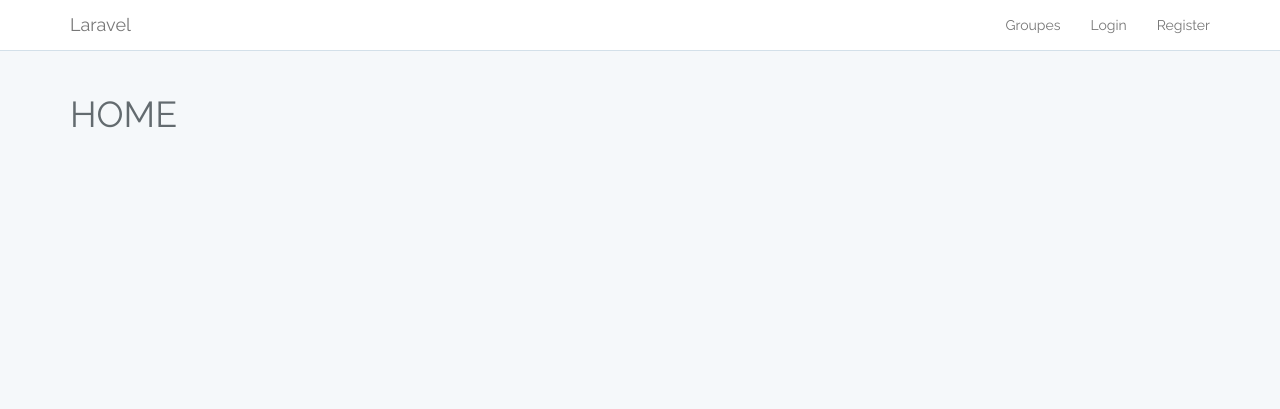
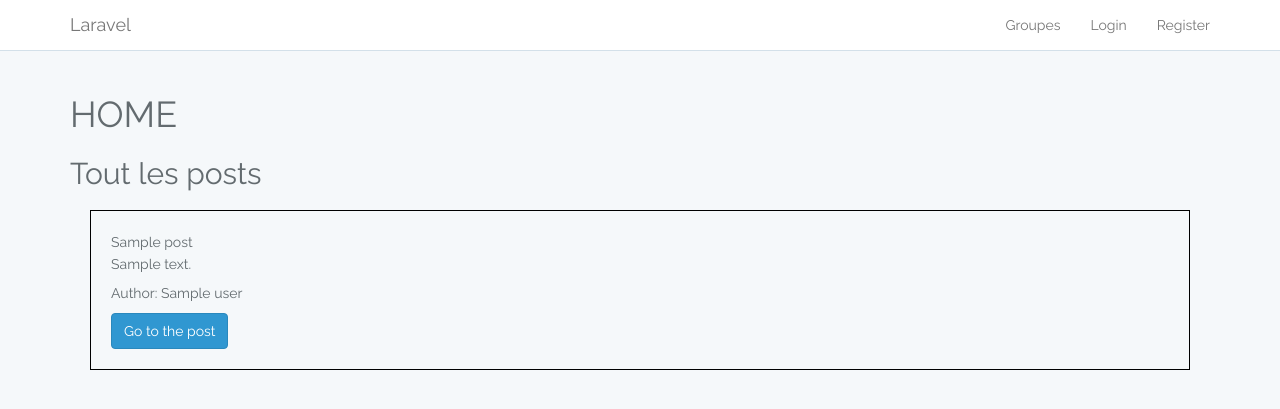
Before and after one commit to benads/laravel-training, a Laravel app: template resources/views/home.blade.php in a window 1280 px wide. Shown: the top 409 px of the page. Run offline with Laravel 8, Linux system fonts and the light colour scheme; the template is opened without the code that fills it: most values are stand-ins (such as "Sample title", 1, 10 or a date in 2020); settings files or empty folders that the repository lacks are supplied.

Commit message:
display posts on homepage

```diff
--- a/app/Http/Controllers/HomeController.php
+++ b/app/Http/Controllers/HomeController.php
@@ -4,6 +4,7 @@ namespace App\Http\Controllers;
 
 use App\Events\UserSignedUp;
 use App\Events\UserWasBanned;
+use App\Models\Post;
 use App\Models\User;
 use Illuminate\Http\Request;
 use Illuminate\Support\Facades\DB;
@@ -17,9 +18,10 @@ class HomeController extends Controller
      */
     public function index()
     {
+        $posts = Post::paginate(15);
         event(new UserSignedUp('John Doe'));
         // $user = User::latest()->first();
         // event(new UserWasBanned($user));
-        return view('home');
+        return view('home', compact('posts'));
     }
 }
--- a/app/Models/Post.php
+++ b/app/Models/Post.php
@@ -6,5 +6,8 @@ use Illuminate\Database\Eloquent\Model;
 
 class Post extends Model
 {
-    //
+    public function user()
+    {
+        return $this->belongsTo(User::class);
+    }
 }
--- a/resources/views/home.blade.php
+++ b/resources/views/home.blade.php
@@ -3,5 +3,19 @@
 @section('content')
 <div class="container">
     <h1>HOME</h1>
+    <h2>Tout les posts</h2>
+    @foreach ($posts as $post)
+    <div class="card" style="border: 0.1px solid black; margin: 20px;padding:20px">
+        <div class="card-header">
+            {{ $post->title }}
+        </div>
+        <div class="card-body">
+            <p class="card-title">{{ $post->content }}</p>
+            <h5 class="card-text"> Author: {{ $post->user->name }}</h5>
+            <a href="#" class="btn btn-primary">Go to the post</a>
+        </div>
+    </div>
+    @endforeach
+    {{ $posts->links() }}
 </div>
 @endsection
```
